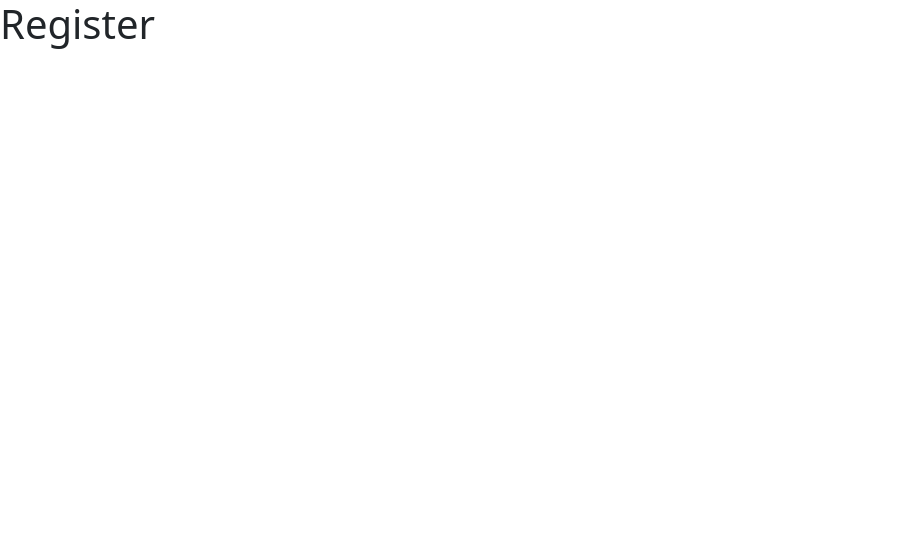
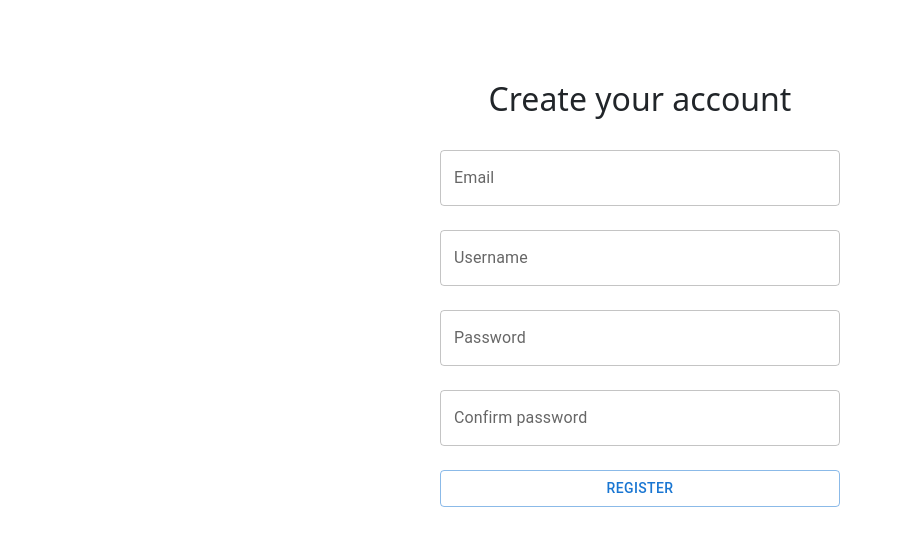
Before and after one commit to ReinisMuiznieks/QaA-app, a React (Create React App) app in the folder frontend/: page /register in a window 1280 px wide. Shown: the top 546 px of the page, without its empty margins (0-900 px from the left). Built offline with nearby package versions, Linux system fonts and the light colour scheme.

Commit message:
added_register_form

```diff
--- a/frontend/src/pages/login/Login.jsx
+++ b/frontend/src/pages/login/Login.jsx
@@ -1,6 +1,5 @@
 import React from "react";
 import "./login.scss";
-import Form from "react-bootstrap/Form";
 import Container from "react-bootstrap/Container";
 import Button from "@mui/material/Button";
 import TextField from "@mui/material/TextField";
--- a/frontend/src/pages/register/Register.jsx
+++ b/frontend/src/pages/register/Register.jsx
@@ -1,10 +1,107 @@
 import React from "react";
 import "./register.scss";
+import "../login/login.scss";
+import Container from "react-bootstrap/Container";
+import Button from "@mui/material/Button";
+import TextField from "@mui/material/TextField";
+import Box from "@mui/material/Box";
+import { useState } from "react";
 
 function Register() {
+  const [formData, setFormData] = useState({
+    username: "",
+    email: "",
+    password: "",
+    password2: "",
+  });
+  const { username, email, password, password2 } = formData;
+
+  const onChange = (e) => {
+    setFormData((prevState) => ({
+      ...prevState,
+      [e.target.name]: e.target.value,
+    }));
+  };
+
+  const handleSubmit = (e) => {
+    e.preventDefault();
+    const uppercaseRegex = /[A-Z]/;
+
+    if (!username || username.length < 3 || username.length > 12) {
+      console.log("Name must be between 3-12 characters.");
+    } else if (!email) {
+      console.log("Email is required.");
+    } else if (!password || password.length < 6) {
+      console.log("Password must be at least 6 symbols long.");
+    } else if (!uppercaseRegex.test(password)) {
+      console.log("Password must contain at least one capital letter.");
+    } else if (password !== password2) {
+      console.log("Password do not match!");
+    } else {
+      const userData = {
+        username,
+        email,
+        password,
+      };
+      console.log(userData);
+    }
+  };
+
   return (
     <>
-      <h1>Register</h1>
+      <Container>
+        <h2 id="login-title">Create your account</h2>
+        <form id="login-form" onSubmit={handleSubmit}>
+          <Box
+            component="div"
+            sx={{
+              "& > :not(style)": { mb: 3, width: "100%" },
+            }}
+            noValidate
+            autoComplete="off"
+          >
+            <TextField
+              label="Email"
+              variant="outlined"
+              type="email"
+              autoComplete="off"
+              value={email}
+              onChange={onChange}
+              name="email"
+            />
+            <TextField
+              label="Username"
+              variant="outlined"
+              type="text"
+              autoComplete="off"
+              value={username}
+              onChange={onChange}
+              name="username"
+            />
+            <TextField
+              label="Password"
+              variant="outlined"
+              type="password"
+              autoComplete="off"
+              value={password}
+              onChange={onChange}
+              name="password"
+            />
+            <TextField
+              label="Confirm password"
+              variant="outlined"
+              type="password"
+              autoComplete="off"
+              value={password2}
+              onChange={onChange}
+              name="password2"
+            />
+          </Box>
+          <Button variant="outlined" type="submit" id="submit-form">
+            Register
+          </Button>
+        </form>
+      </Container>
     </>
   );
 }
```
